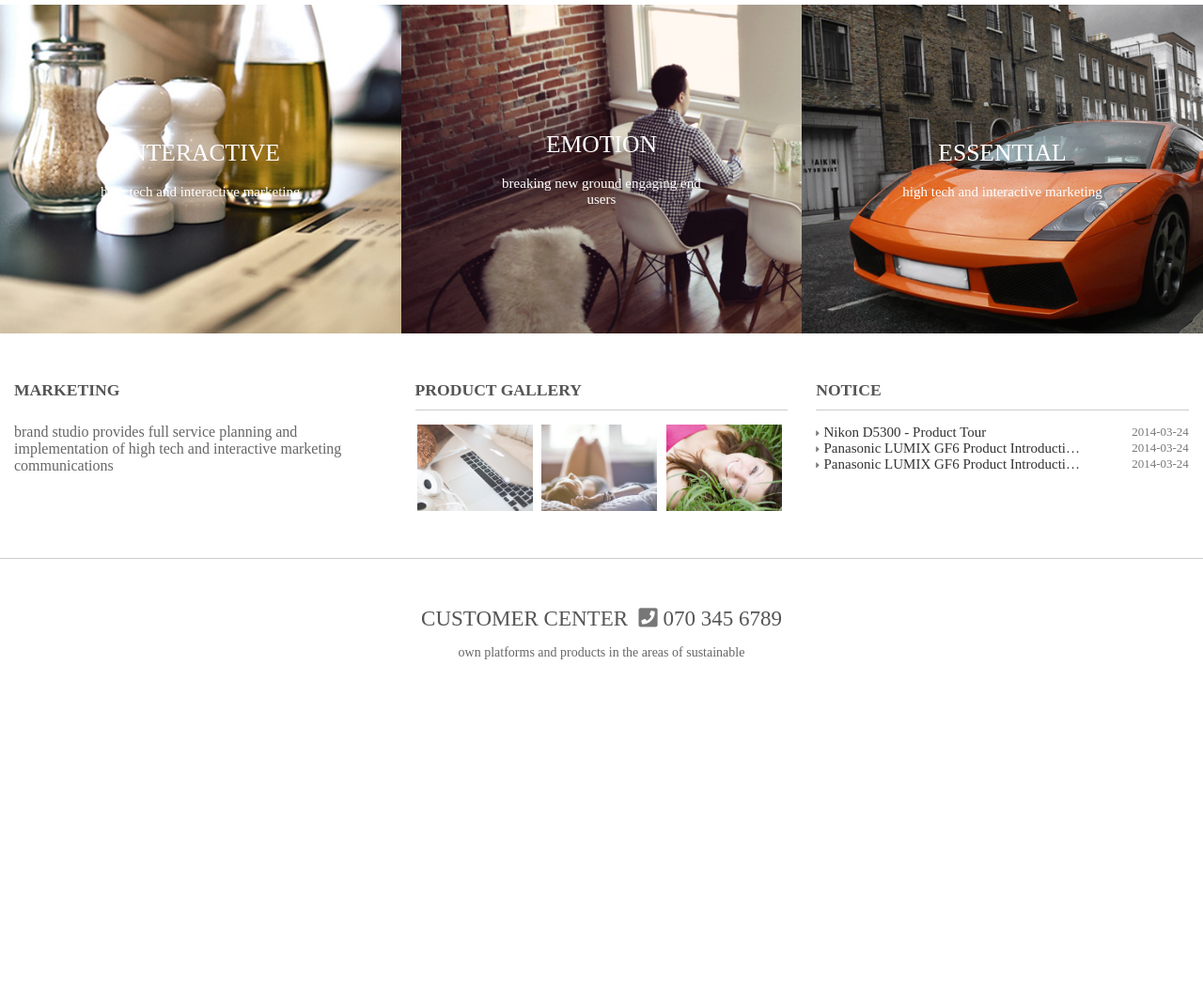
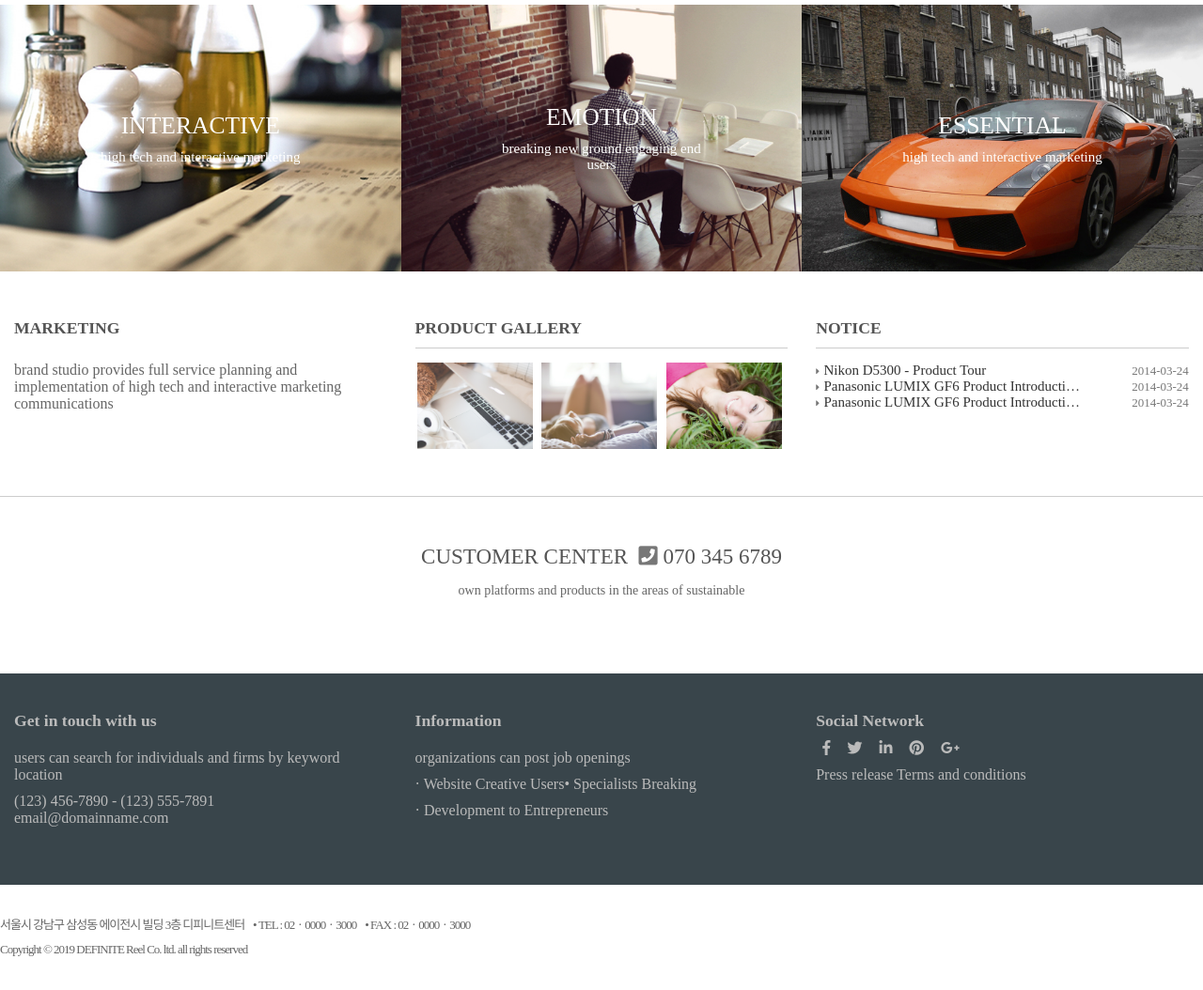
Before and after one commit to chohd120/pf1_hd, a plain HTML site: page index.html in a window 1280 px wide. Shown: the part 1593-2647 px from the top of the page at 94% size. Before the commit the page ends 2376 px from the top, so only its background shows below. Drawn offline with Linux system fonts and the light colour scheme.

Commit message:
0731noon

```diff
--- a/css/common.css
+++ b/css/common.css
@@ -5,6 +5,7 @@
 
 #header {width: 100%; top:0; left:0;
     color: #ccc;
+    background: rgba(0, 0, 0, 0.4);
     position: fixed;
     z-index: 99999;}
 
--- a/css/index.css
+++ b/css/index.css
@@ -62,25 +62,32 @@
 
 
 /* --------------------- ideology ----------------------*/
-.ideology ul li {float: left; width: 33.33%; height: 350px;
-    background-size:cover;
-    background-repeat:no-repeat;
-    text-align: center;
-    vertical-align: middle;
-    position: relative;}
+.ideology img {width: 100%;}
+.interactive, .emotion, .essential {position: relative;}
+.interactive, .emotion, .essential {float: left; position: relative;
+    width: 33.33%;}
 
-.ideology .text{ color: #fff; position: absolute; top: 50%; left: 50%;
-    transform: translate(-50%, -50%);}
+.overlay {position: absolute; top: 0; right: 0; left: 0; bottom: 0;
+    background: rgba(0, 0, 0, 0);}
+.interactive:hover .overlay {
+    background: rgba(0, 0, 0, 0.7);}
+.emotion:hover .overlay {
+    background: rgba(0, 0, 0, 0.7);}
+.essential:hover .overlay {
+    background: rgba(0, 0, 0, 0.7);}
+
+.ideology .text{ position:absolute;
+    top:50%; left:50%; transform: translate(-50%, -50%);
+    color: #fff; text-align: center;
+    font-weight: 600;}
 
 .ideology h3 {
     font-size: 1.6em;
     font-weight: 500;}
 
-.ideology p {font-size: 15px; font-weight: 400;}
+.ideology p {font-size: 15px; font-weight: 400;
+    margin-top: 10px;}
 
-.ideology ul li:nth-child(1) { background-image: url(../images/con_08_1.jpg);}
-.ideology ul li:nth-child(2) { background-image: url(../images/con_08_2.jpg);}
-.ideology ul li:nth-child(3) { background-image: url(../images/con_08_3.jpg);}
 
 
 /* --------------------- board ----------------------*/
@@ -113,23 +120,49 @@
     width: 25%; color: #777;}
 
 /* ----------------------contact -------------------------*/
-.contact .contactbox { margin: 50px 0;
+.cs .csbox { margin: 50px 0;
     padding-bottom: 30px;
     color: #555;
     text-align: center;
     border-top: 1px solid #ccc;}
-.contact .contactbox span:before {
+.cs .csbox span:before {
     content: '\f098';
     font-family: 'Font Awesome 5 Free';
     font-weight: 900;
     color: #777;
 }
-.contact .contactbox h2 {
+.cs .csbox h2 {
     font-size: 23px; margin-top: 50px;
     color: #555;
     font-weight: normal;
 }
-.contact .contactbox p {
+.cs .csbox p {
     font-size: 14px; margin-top: 15px;
     color: #666;
 }
+
+/*----------------------------------- footer -------------------------------*/
+/*---------------- footerinfo ----------------*/
+
+.footerinfo { padding: 40px 0;
+    background: #39454b;
+    color: #bbb;
+    height: 225px;
+    }
+.footerinfo h3 {font-size: 1.1em;
+    font-weight: 600;
+    padding-bottom: 10px;}
+.footerinfo  p {padding-top: 10px;}
+
+.footerwrap > .contact, .footerwrap > .info, .footerwrap > .sns {float: left;
+    padding: 0 15px; width: 33.33%;}
+
+.info p:nth-of-type(2)::before, .info p:nth-of-type(3)::before  {content: '·';}
+.icons a {margin: 0 7px;}
+
+/*----------------footerbot ------------------*/
+.footerbot { color: #666;
+    padding: 30px 0;
+    font-size: 13px;
+    line-height: 2;
+    letter-spacing: -1px;}
--- a/index.html
+++ b/index.html
@@ -125,26 +125,35 @@
             </div>
         </div>
         <div class="ideology">
-            <ul class="cf">
-                <li>
+            <div class="cf">
+                <div class="interactive">
+                    <img src="images/con_08_1.jpg" alt="">
+                    <div class="overlay">
                         <div class="text">
-                        <h3>INTERACTIVE</h3><br>
+                            <h3>INTERACTIVE</h3>
                             <p>high tech and interactive marketing</p>
                         </div>
-                </li>
-                <li>
+                    </div>
+                </div>
+                <div class="emotion">
+                    <img src="images/con_08_2.jpg" alt="">
+                    <div class="overlay">
                         <div class="text">
-                        <h3>EMOTION</h3><br>
+                            <h3>EMOTION</h3>
                             <p>breaking new ground engaging end users</p>
                         </div>
-                </li>
-                <li>
+                    </div>
+                </div>
+                <div class="essential">
+                    <img src="images/con_08_3.jpg" alt="">
+                    <div class="overlay">
                         <div class="text">
-                        <h3>ESSENTIAL</h3><br>
+                            <h3>ESSENTIAL</h3>
                             <p>high tech and interactive marketing</p>
                         </div>
-                </li>
-            </ul>
+                    </div>
+                </div>
+            </div>
         </div>
         <div class="board row">
             <div class="innerboard cf">
@@ -184,15 +193,49 @@
                 </div>
             </div>
         </div>
-        <div class="contact">
-            <div class="contactbox">
+        <div class="cs">
+            <div class="csbox">
                 <h2>CUSTOMER CENTER &nbsp;<span><i class="fas fa-phone-square-alt"></i> 070 345 6789</span></h2>
                 <p>own platforms and products in the areas of sustainable</p>
             </div>
         </div>
     </div>
     <div id="footer">
-
+        <div class="footerinfo">
+            <div class="footerwrap row">
+                <div class="contact">
+                    <h3>Get in touch with us</h3>
+                    <p>users can search for individuals and firms by keyword location</p>
+                    <div class="phonemail">
+                        <p> (123) 456-7890 - (123) 555-7891<br>
+                        email@domainname.com</p>
+                    </div>
+                </div>
+                <div class="info">
+                    <h3>Information</h3>
+                    <p>organizations can post job openings</p>
+                    <p> Website Creative Users• Specialists Breaking</p>
+                    <p> Development to Entrepreneurs</p>
+                </div>
+                <div class="sns">
+                    <h3>Social Network</h3>
+                    <div class="icons">
+                        <a href="#"><i class="fab fa-facebook-f"></i></a>
+                        <a href="#"><i class="fab fa-twitter"></i></a>
+                        <a href="#"><i class="fab fa-linkedin-in"></i></a>
+                        <a href="#"><i class="fab fa-pinterest"></i></a>
+                        <a href="#"><i class="fab fa-google-plus-g"></i></a>
+                    </div>
+                    <p class="bg">Press release Terms and conditions</p>
+                </div>
+            </div>
+        </div>
+        <div class="address row">
+            <div class="footerbot">
+                <p>서울시 강남구 삼성동 에이전시 빌딩 3층 디피니트센터 &nbsp;&nbsp; • TEL : 02ㆍ0000ㆍ3000 &nbsp;&nbsp; • FAX : 02ㆍ0000ㆍ3000</p>
+                <p>Copyright © 2019 DEFINITE Reel Co. ltd. all rights reserved</p>
+            </div>
+        </div>
     </div>
 
 
```
Lines whose indentation alone changed are shown as unchanged.
